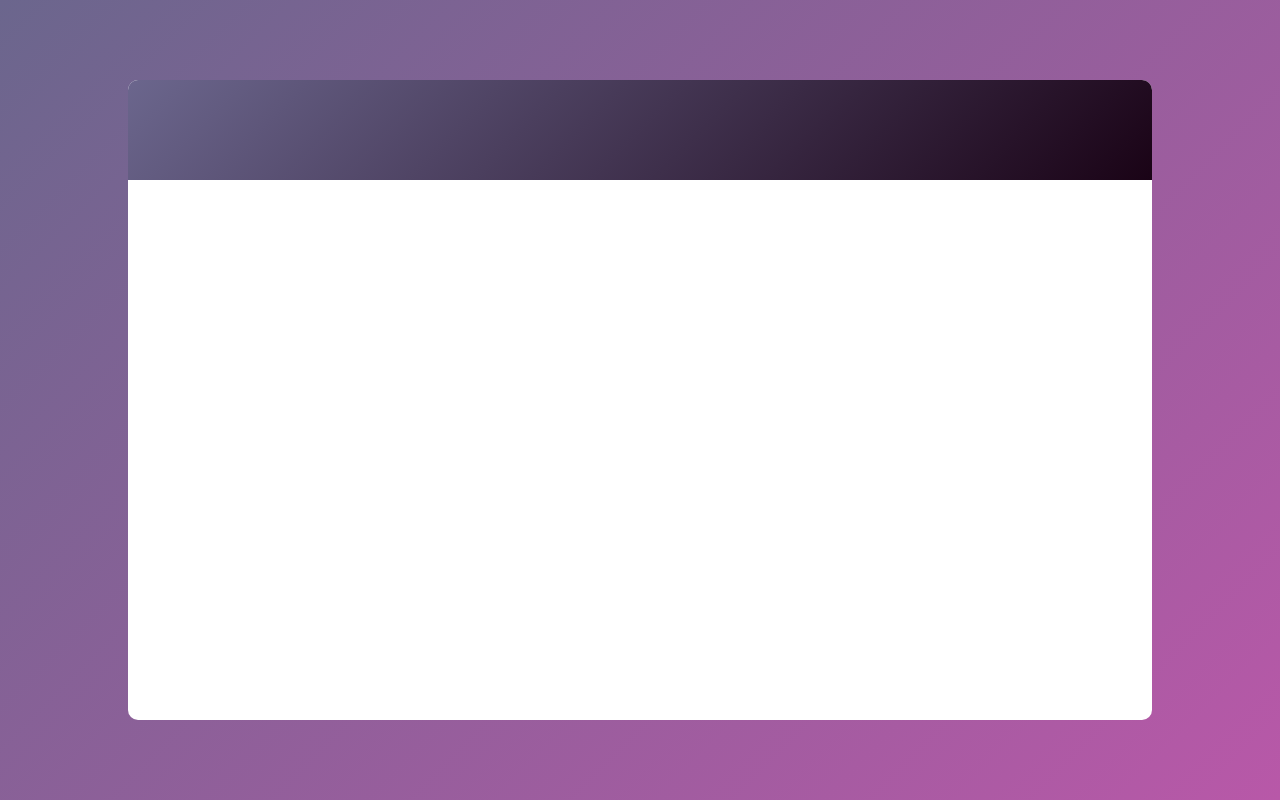
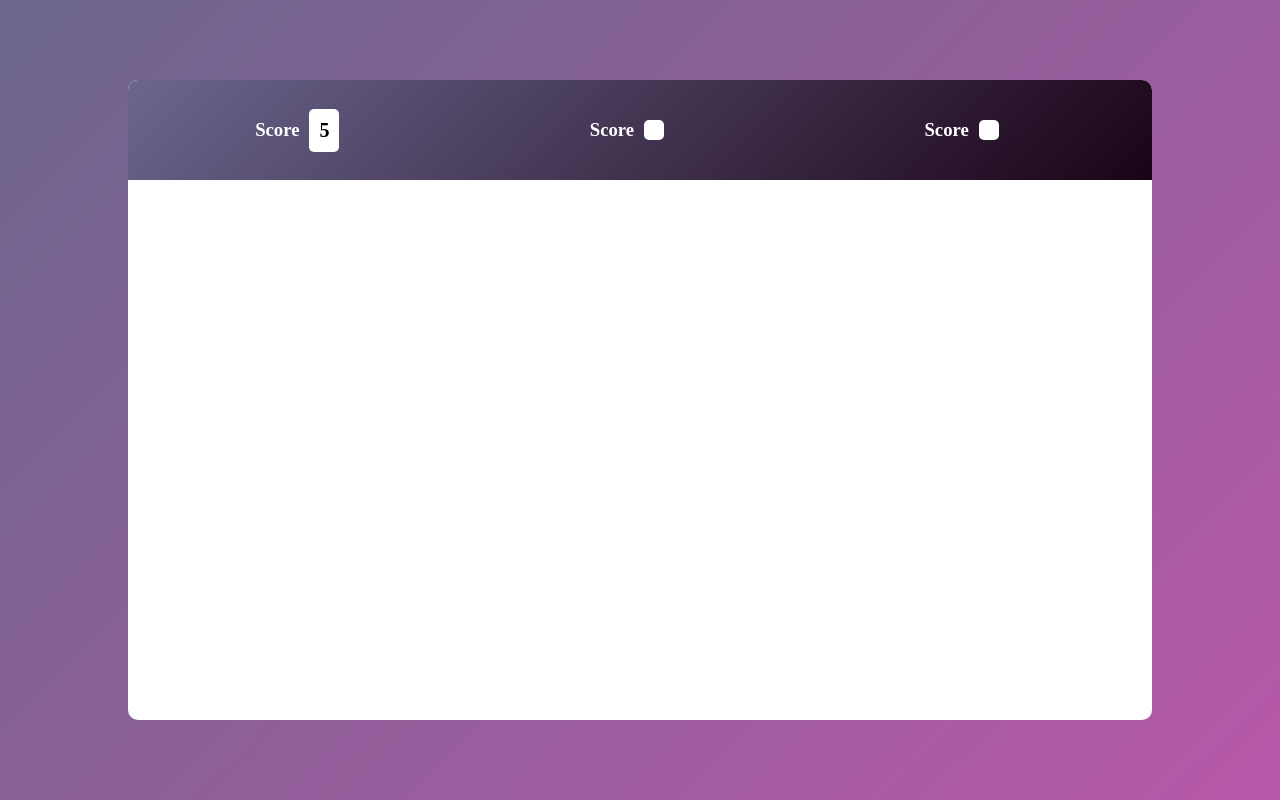
Before and after one commit to debadityasingh8972/Bubble-Game, a plain HTML site: page index.html in a window 1280 px wide. Drawn offline with Linux system fonts and the light colour scheme.

Commit message:
element boxes added

```diff
--- a/index.html
+++ b/index.html
@@ -10,7 +10,24 @@
     <div id="main">
         <div id="panel">
             <div id="ptop">
+                <div class="elem">
+                    <h3>Score</h3>
+                    <div class="box">
+                        5
+                    </div>
+                </div>
+                <div class="elem">
+                    <h3>Score</h3>
+                    <div class="box">
 
+                    </div>
+                </div>
+                <div class="elem">
+                    <h3>Score</h3>
+                    <div class="box">
+
+                    </div>
+                </div>
             </div>
         </div>
     </div>
--- a/style.css
+++ b/style.css
@@ -1,6 +1,7 @@
 * {
     margin: 0;
     padding: 0;
+    font-family: "Gilroy";
     box-sizing: border-box;
 }
 html, body{
@@ -23,6 +24,7 @@
 }
 
 #panel {
+
     overflow: hidden;
     width: 80%;
     height: 80%;
@@ -30,6 +32,11 @@
     background-color: #fff;
 }
 #ptop{
+    padding: 10px;
+    display: flex;
+    color: white;
+    align-items: center;
+    justify-content: space-around;
     width: 100%;
     height: 100px;
     /*
@@ -39,3 +46,19 @@
     background: rgba(107, 102, 141, 1.0);
     background: linear-gradient(135deg, rgba(107, 102, 141, 1.0), rgba(26, 3, 22, 1.0));
 }
+
+.elem{
+    display: flex;
+    width: 10%;
+    align-items: center;
+    gap: 10px;
+}
+
+.box {
+    color: black;
+    font-weight: 700;
+    font-size: 20px;
+    padding: 10px;
+    background-color: #fff;
+    border-radius: 5px;
+}
```
